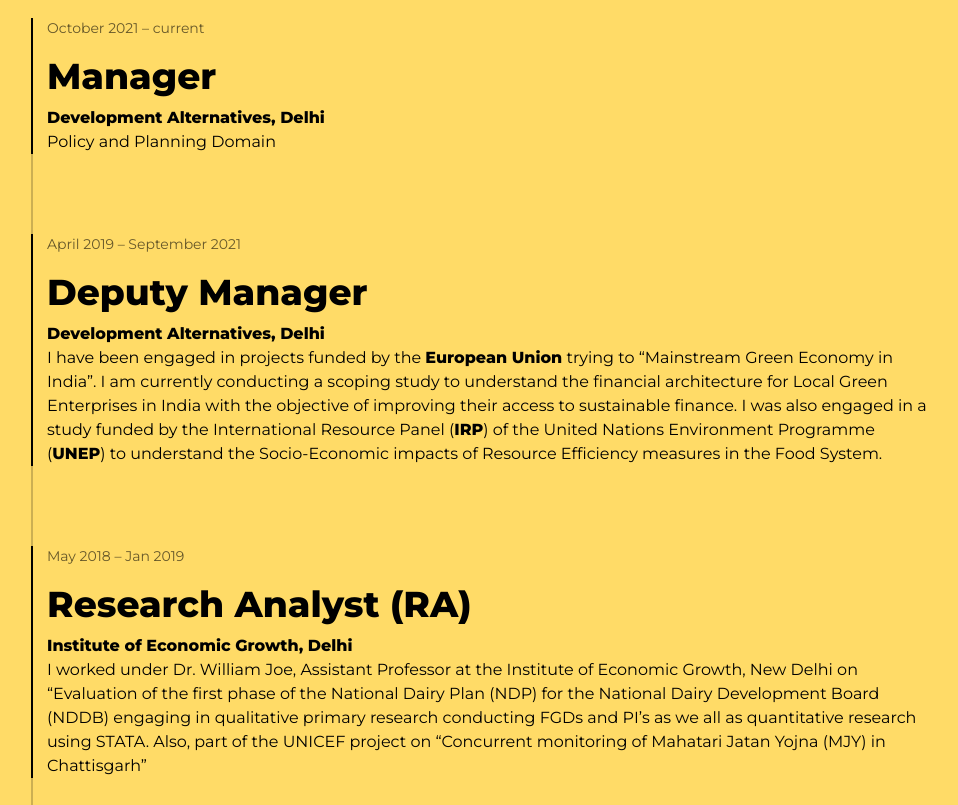
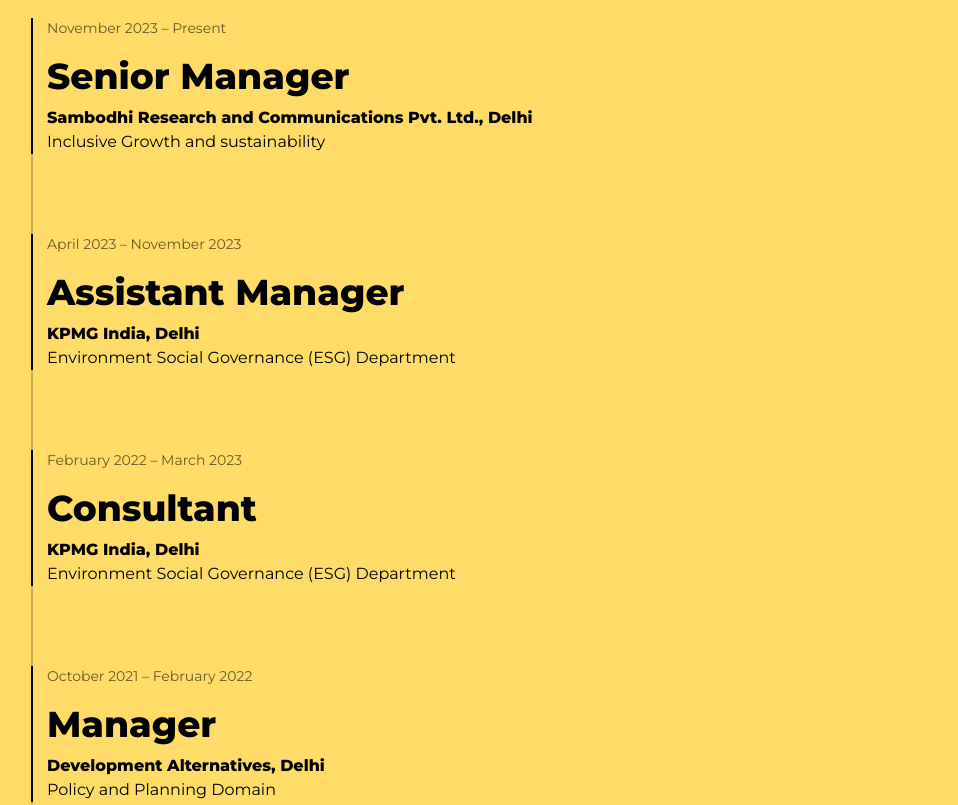
Before and after one commit to stellageorge/stellageorge.github.io, a plain HTML site: page index.html in a window 1280 px wide. Shown: the part 3260-4065 px from the top of the page, without its empty margins (0-958 px from the left). Drawn offline with Linux system fonts and the light colour scheme.

Commit message:
Updated Work Experience

```diff
--- a/index.html
+++ b/index.html
@@ -255,7 +255,31 @@
                             <h2 class="section-title animation-translate-overline animation-item-1">Work Experience</h2>
                             <div class="timeline timeline-animated">
                                 <div class="timeline-item">
-                                    <span class="timeline-date">October 2021&nbsp;–&nbsp;current</span>
+                                    <span class="timeline-date">November 2023&nbsp;–&nbsp;Present</span>
+                                    <h3 class="timeline-title">Senior Manager</h3>
+                                    <p class="timeline-text"><strong>Sambodhi Research and Communications Pvt. Ltd., Delhi</strong></p>
+                                    <p>
+                                        Inclusive Growth and sustainability
+                                    </p>
+                                </div>
+                                <div class="timeline-item">
+                                    <span class="timeline-date">April 2023&nbsp;–&nbsp;November 2023</span>
+                                    <h3 class="timeline-title">Assistant Manager</h3>
+                                    <p class="timeline-text"><strong>KPMG India, Delhi</strong></p>
+                                    <p>
+                                        Environment Social Governance (ESG) Department
+                                    </p>
+                                </div>
+                                <div class="timeline-item">
+                                    <span class="timeline-date">February 2022&nbsp;–&nbsp;March 2023</span>
+                                    <h3 class="timeline-title">Consultant</h3>
+                                    <p class="timeline-text"><strong>KPMG India, Delhi</strong></p>
+                                    <p>
+                                        Environment Social Governance (ESG) Department
+                                    </p>
+                                </div>
+                                <div class="timeline-item">
+                                    <span class="timeline-date">October 2021&nbsp;–&nbsp;February 2022</span>
                                     <h3 class="timeline-title">Manager</h3>
                                     <p class="timeline-text"><strong>Development Alternatives, Delhi</strong></p>
                                     <p>
```
